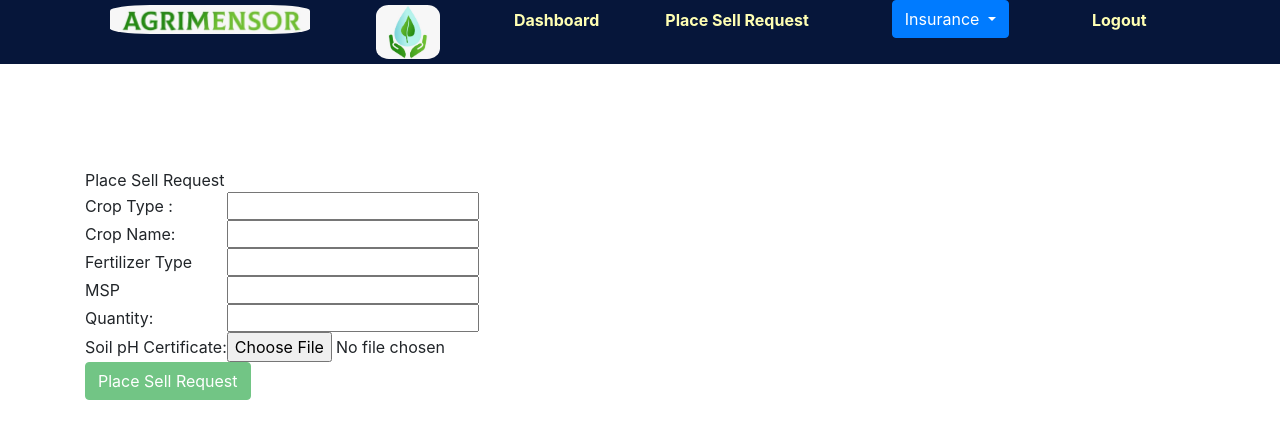
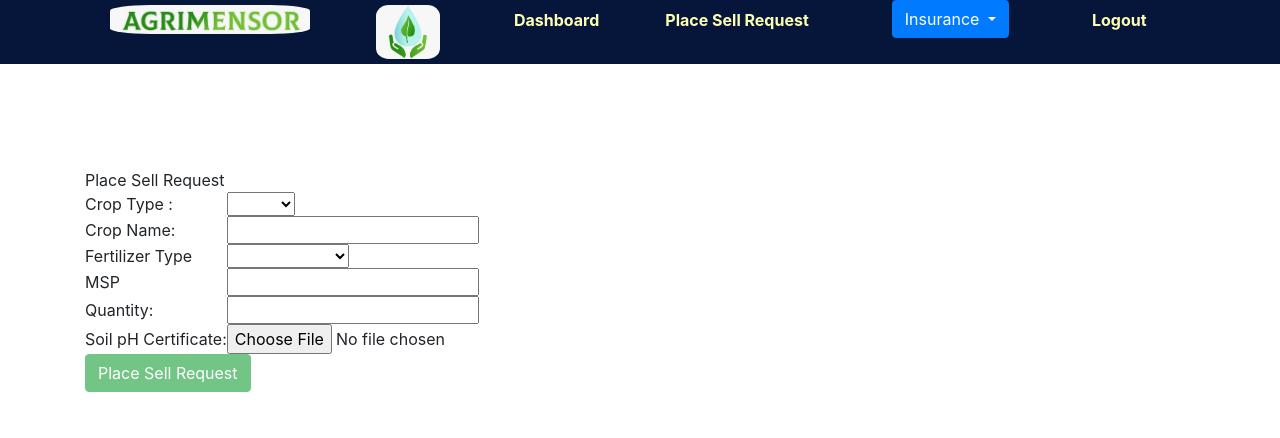
Before and after one commit to Hellenic-gp5/hellenic-practice, an Angular app in the folder Farmer-Schemes/: page /add in a window 1280 px wide. Shown: the top 438 px of the page. Built offline with nearby package versions, Linux system fonts and the light colour scheme.

Commit message:
Farmer dashboard

```diff
--- /dev/null
+++ b/Farmer-Schemes/src/app/apply/company.model.ts
@@ -0,0 +1,5 @@
+export class company{
+    public companyName:string;
+    public sph:number;
+    public expDate:Date;
+}
--- a/Farmer-Schemes/src/app/dashboard/bid.model.ts
+++ b/Farmer-Schemes/src/app/dashboard/bid.model.ts
@@ -4,6 +4,6 @@ export class items {
   public cropName: string;
   public cropQuantity: number;
   public cropBasePrice: number;
-  public bidAmount: number; //current_bid
+  public currentBid: number; //current_bid
   public cropSoldStatus: string;
 }
--- a/Farmer-Schemes/src/app/dashboard/dashboard.component.html
+++ b/Farmer-Schemes/src/app/dashboard/dashboard.component.html
@@ -136,7 +136,7 @@
               <td>{{ b.cropName }}</td>
               <td>{{ b.cropQuantity }}</td>
               <td>{{ b.cropBasePrice }}</td>
-              <td>{{ b.bidAmount }}</td>
+              <td>{{b.currentBid}} </td>
               <td>{{ b.cropSoldStatus }}</td>
               <td>
                 <button
@@ -144,7 +144,8 @@
                   (click)="previousBidsOnCrop(b.cropId)"
                   class="btn btn-success btn-sm"
                 >
-                  {{ bid }}
+                  {{ bid}}
+
                 </button>
               </td>
             </tr>
@@ -158,6 +159,7 @@
         <div class="table-responsive-md">
           <table class="table table-bordered table-striped">
             <thead>
+
               <tr>
                 <th>Bid ID</th>
                 <th>Bidder ID</th>
--- a/Farmer-Schemes/src/app/dashboard/dashboard.component.ts
+++ b/Farmer-Schemes/src/app/dashboard/dashboard.component.ts
@@ -4,13 +4,14 @@ import { items } from './bid.model';
 import { previous } from './pb.model';
 import { policy } from './insurance.model';
 import { FarmerDashboardService } from '../services/farmer-dashboard.service';
-import { from } from 'rxjs';
+
 @Component({
   selector: 'app-dashboard',
   templateUrl: './dashboard.component.html',
   styleUrls: ['./dashboard.component.css'],
 })
 export class DashboardComponent implements OnInit {
+  test:number;
   fname: string;
   crops: crop[] = [];
   bids: items[] = [];
@@ -18,7 +19,6 @@ export class DashboardComponent implements OnInit {
   bid: string = 'View Details';
   pbids: previous[] = [];
   cropBid: items;
-  pri: previous;
   policies: policy[] = [];
   constructor(private service: FarmerDashboardService) {}
   async previousBid() {
@@ -37,10 +37,24 @@ export class DashboardComponent implements OnInit {
     localStorage.setItem('id', this.cropBid.cropId.toString());*/
   }
   previousBidsOnCrop(cropId: number) {
-    this.service
+      if (this.bid == 'View Details') {
+       this.service
       .viewMarketPlaceDetails(cropId)
       .subscribe((data) => (this.pbids = data));
+        this.pb = true;
+        this.bid = 'close';
+        this.test=cropId;
+      }
+      else {
+        this.pbids.length=0;
+        this.pb = false;
+        this.bid = 'View Details';
+        this.test=null;
+      }
+
   }
+
+
   ngOnInit(): void {
     this.fname = localStorage.getItem('uname');
     this.service.viewMarketPlace().subscribe((data) => (this.bids = data));
--- a/Farmer-Schemes/src/app/sellR/sellR.component.html
+++ b/Farmer-Schemes/src/app/sellR/sellR.component.html
@@ -33,19 +33,11 @@
         <table>
           <tr>
             <td>Crop Type :</td>
-            <input
-              type="text"
-              name="cropType"
-              [(ngModel)]="crop.cropType"
-              required
-              pattern="[A-Za-z]{3,}"
-              #cropType="ngModel"
-            />
-            <span
-              class="alert-warning"
-              *ngIf="cropType.touched && cropType.invalid"
-              >Crop Type is invalid</span
-            >
+            <select name="cropType" [(ngModel)]="crop.cropType">
+              <option value="Kharif">Kharif</option>
+              <option value="Rabi">Rabi</option>
+            </select>
+
           </tr>
           <tr>
             <td>Crop Name:</td>
@@ -66,19 +58,16 @@
           <tr>
             <td>Fertilizer Type</td>
             <td>
-              <input
+              <select
                 type="text"
                 name="fertilizer"
-                [(ngModel)]="crop.fertilizer"
-                required
-                pattern="[A-Za-z]{3,}"
-                #fertilizer="ngModel"
-              />
-              <span
-                class="alert-warning"
-                *ngIf="fertilizer.touched && fertilizer.invalid"
-                >Fertilizer is invalid</span
-              >
+                [(ngModel)]="crop.fertilizer">
+                <option value="Nitrogen">Nitrogen</option>
+                <option value="Phosphorous">Phosphorous</option>
+                <option value="Potassium">Potassium</option>
+                <option value="Urea">Urea</option>
+                </select>
+
             </td>
           </tr>
           <tr>
--- a/Farmer-Schemes/src/app/sellR/sellR.component.ts
+++ b/Farmer-Schemes/src/app/sellR/sellR.component.ts
@@ -20,7 +20,9 @@ export class SellRComponent implements OnInit {
     this.userId = localStorage.getItem('userId');
   }
 
+
   saveCrop() {
+    this.crop.soilPH=this.crop.soilPH.replace(/^c:\\fakepath\\/i, 'assets/img/document/');
     this.stringifiedData = JSON.stringify(this.crop);
     this.parsedJson = JSON.parse(this.stringifiedData);
     this.service.saveFarmerCrop(this.parsedJson);
--- a/Farmer-Schemes/src/app/services/farmer-dashboard.service.ts
+++ b/Farmer-Schemes/src/app/services/farmer-dashboard.service.ts
@@ -44,7 +44,9 @@ export class FarmerDashboardService {
   }*/
   viewMarketPlaceDetails(cropId) {
     return this.http.get<previous[]>(
-      this.baseUrl + '/getBidsOnCrops?cropId=' + cropId
+      this.baseUrl + '/listbidsOnCrop?cropId=' + cropId
     );
   }
+
+
 }
--- a/Farmer-Schemes/src/app/user/user.component.html
+++ b/Farmer-Schemes/src/app/user/user.component.html
@@ -7,9 +7,9 @@
       <th>Name</th>
       <th>EmailID</th>
       <th>Role</th>
-      <!-- <th>PAN</th>
+      <th>PAN</th>
       <th>Certificate</th>
-      <th>Action</th> -->
+      <th>Action</th>
     </tr>
   </thead>
   <tbody>
```
